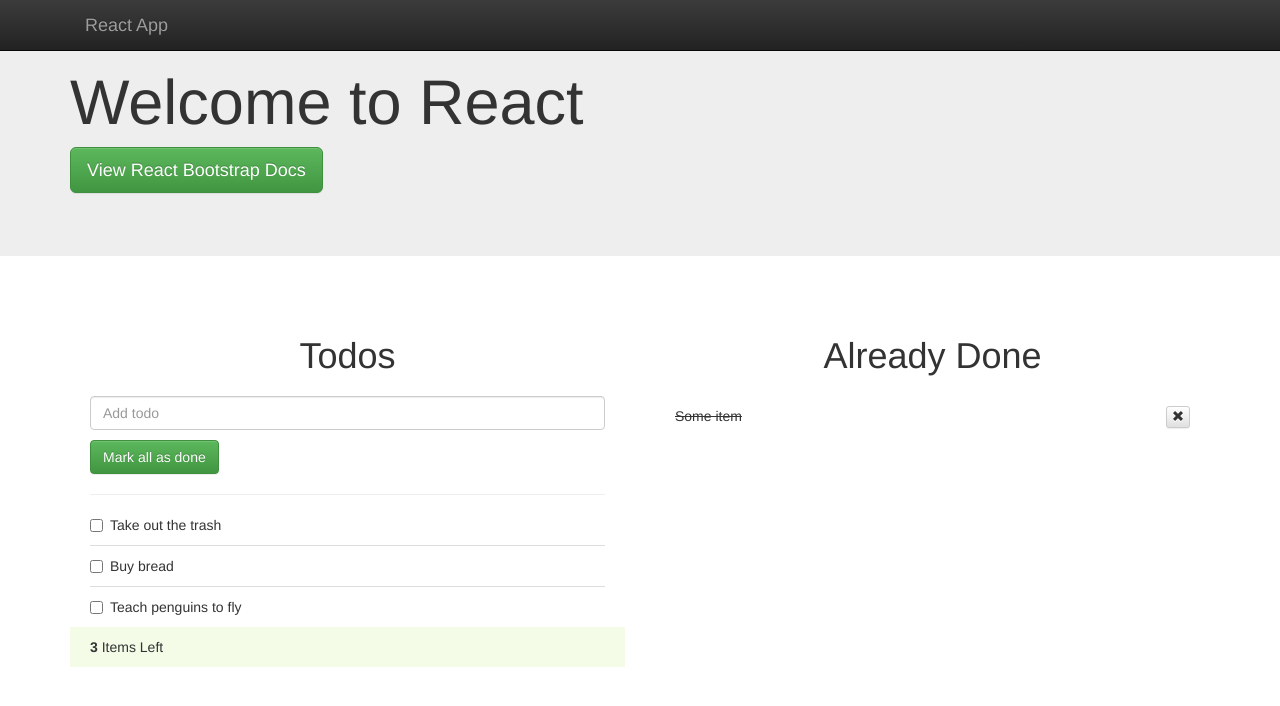
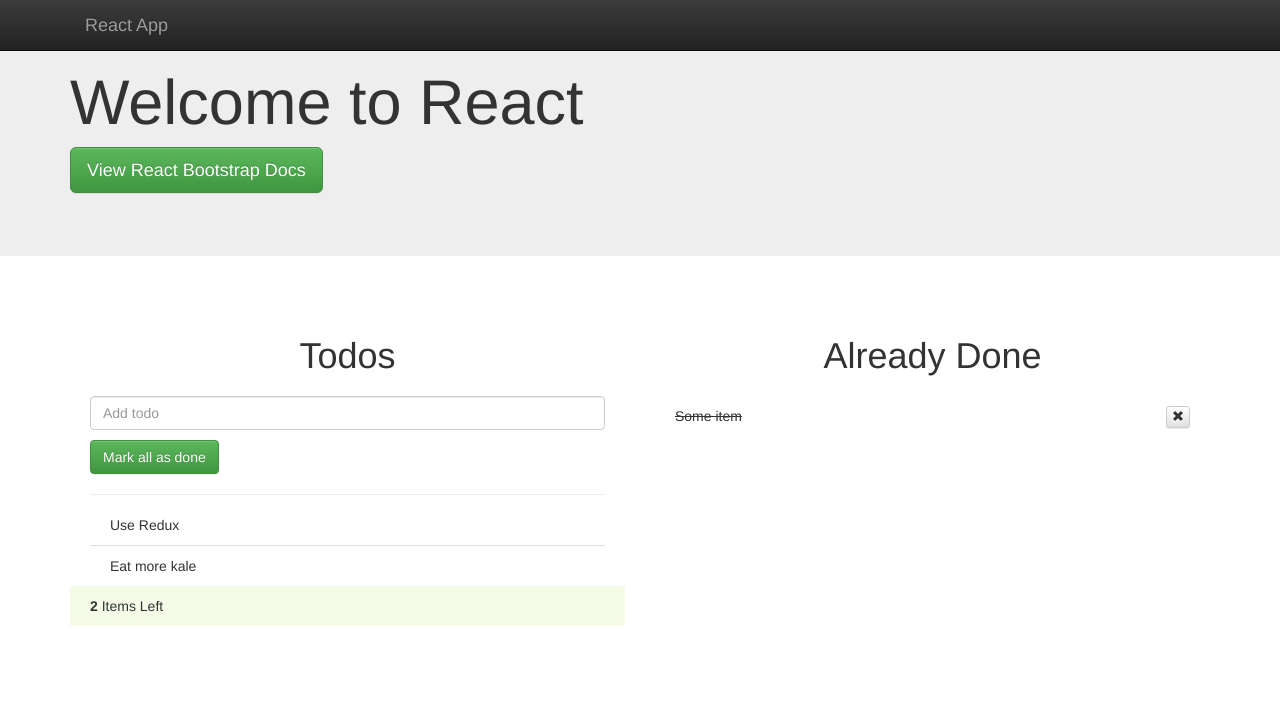
Before and after one commit to timcase/booter, a React (Create React App) app: page / in a window 1280 px wide. Shown: the top 706 px of the page. Built offline with nearby package versions, Linux system fonts and the light colour scheme.

Commit message:
Add reducer actions to load state

```diff
--- a/package.json
+++ b/package.json
@@ -7,6 +7,7 @@
   },
   "dependencies": {
     "bootstrap": "3",
+    "immutable": "^3.8.1",
     "react": "^15.4.2",
     "react-bootstrap": "^0.30.7",
     "react-dom": "^15.4.2",
--- a/src/App.js
+++ b/src/App.js
@@ -1,6 +1,11 @@
 import React, { Component } from 'react';
 import { Grid, Navbar, Jumbotron, Button } from 'react-bootstrap';
 import Todo from './todo';
+import { connect } from 'react-redux';
+
+const mapStateToProps = state => ({
+  todos: state.todos
+});
 
 class App extends Component {
   render() {
@@ -30,10 +35,10 @@ class App extends Component {
             </p>
           </Grid>
         </Jumbotron>
-        <Todo />
+        <Todo todos={this.props.todos} />
       </div>
     );
   }
 }
 
-export default App;
+export default connect(mapStateToProps)(App);
--- a/src/reducers/todos.js
+++ b/src/reducers/todos.js
@@ -1,4 +1,17 @@
-const initialState = [];
+import { List, Map } from 'immutable';
+const initialState = List([
+  Map({
+    text: 'Use Redux',
+    completed: false,
+    id: 0
+}),
+Map({
+  text: 'Eat more kale',
+  completed: false,
+  id: 1
+})
+]);
+
 export default function todos( todos = initialState, action){
   return todos;
 }
--- a/src/todo.js
+++ b/src/todo.js
@@ -15,27 +15,15 @@ class Todo extends Component {
 
                           <hr/>
                           <ul id="sortable" className="list-unstyled">
-                          <li className="ui-state-default">
+                          { this.props.todos.map(todo =>
+                          <li key={todo.get('id')} className="ui-state-default">
                               <div className="checkbox">
-                                  <label>
-                                      <input type="checkbox" value="" />Take out the trash</label>
+                                  <label>{todo.get('text')}</label>
                               </div>
-                          </li>
-                          <li className="ui-state-default">
-                              <div className="checkbox">
-                                  <label>
-                                      <input type="checkbox" value="" />Buy bread</label>
-                              </div>
-                          </li>
-                          <li className="ui-state-default">
-                              <div className="checkbox">
-                                  <label>
-                                      <input type="checkbox" value="" />Teach penguins to fly</label>
-                              </div>
-                          </li>
+                          </li>)}
                       </ul>
                       <div className="todo-footer">
-                          <strong><span className="count-todos">3</span></strong> Items Left
+                          <strong><span className="count-todos">{this.props.todos.size}</span></strong> Items Left
                       </div>
                   </div>
               </div>
```
Also changed, not shown: 1 other file (tests, documents, lock files or other folders).
